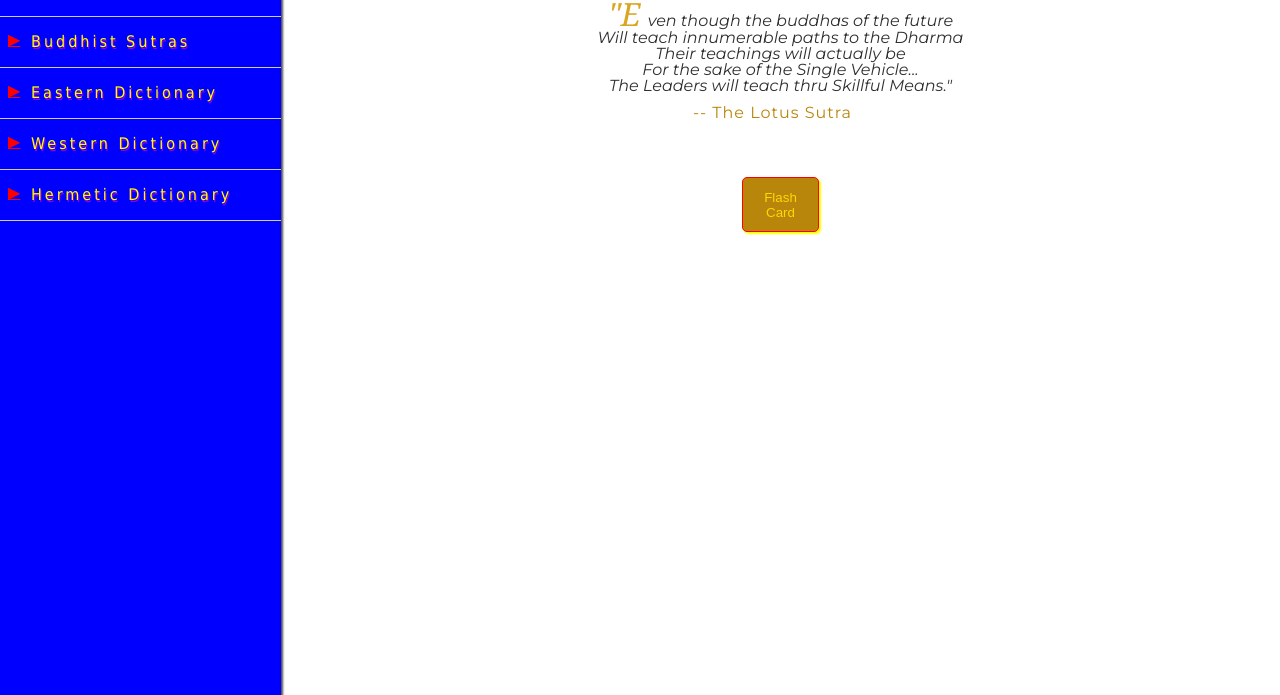
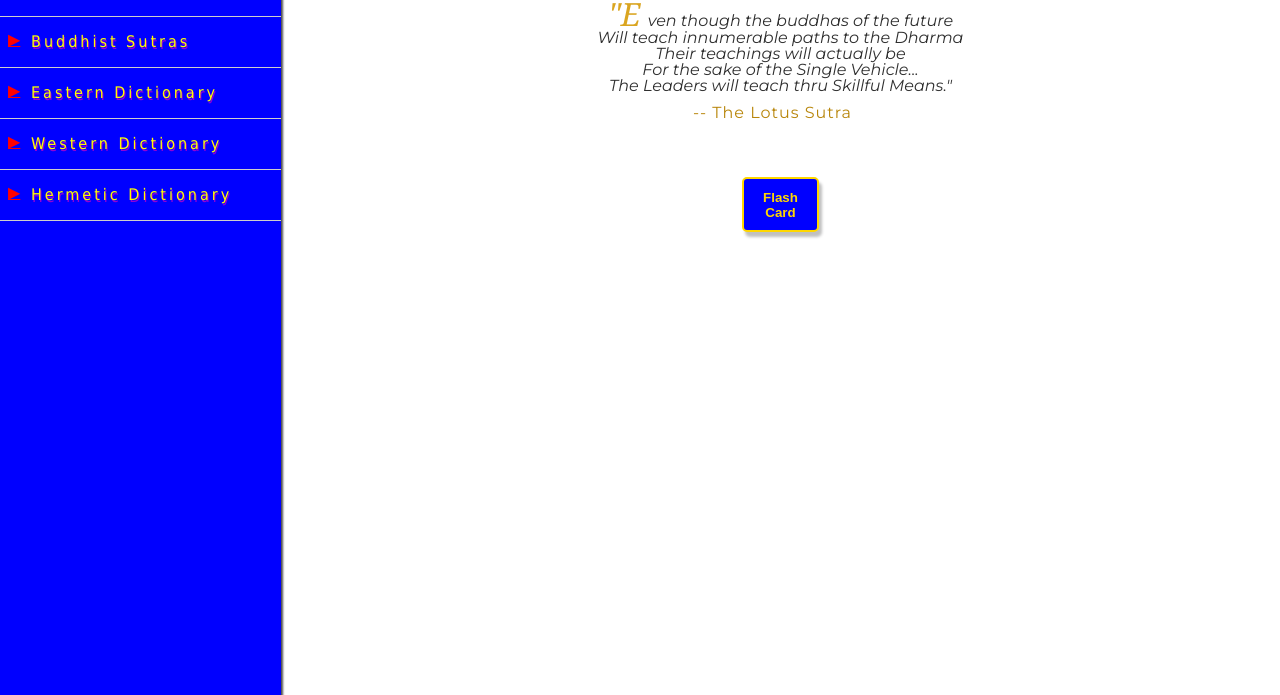
Before and after one commit to IngloriousNorth/BuddhaTemple, a plain HTML site: page index.html in a window 1280 px wide. In both pictures the pointer is over the button "Flash Card". Shown: the part 105-800 px from the top of the page. Drawn offline with Linux system fonts and the light colour scheme; a web font is replaced by a local one.

Commit message:
Update style.css

```diff
--- a/style.css
+++ b/style.css
@@ -63,7 +63,7 @@
 	width:77px;
 	height:55px;
 	color: gold;
-	background-color: darkgoldenrod;
+	background-color: blue;
 	border: 1px solid red;
 	box-shadow:2px 2px 2px yellow;
 	border-radius:5px;
@@ -71,6 +71,12 @@
 	margin:0 auto;
 	cursor:pointer;
 	margin-top:40px;
+}
+
+#QFC:hover{
+	border:2px solid gold;
+	box-shadow:3px 5px 3px silver;
+	font-weight:bold;
 }
 
 .ANCHOR_partial{
```
